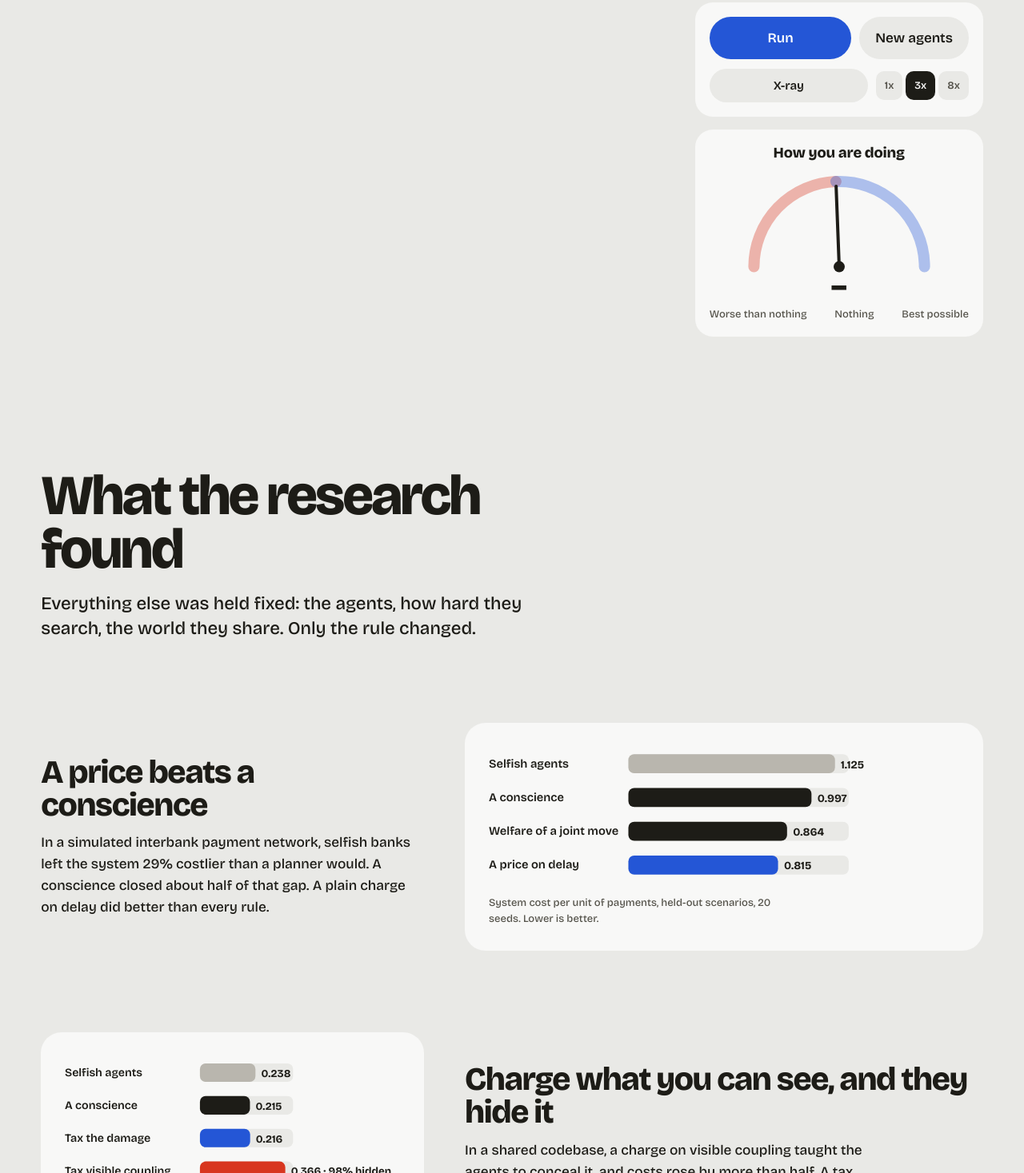
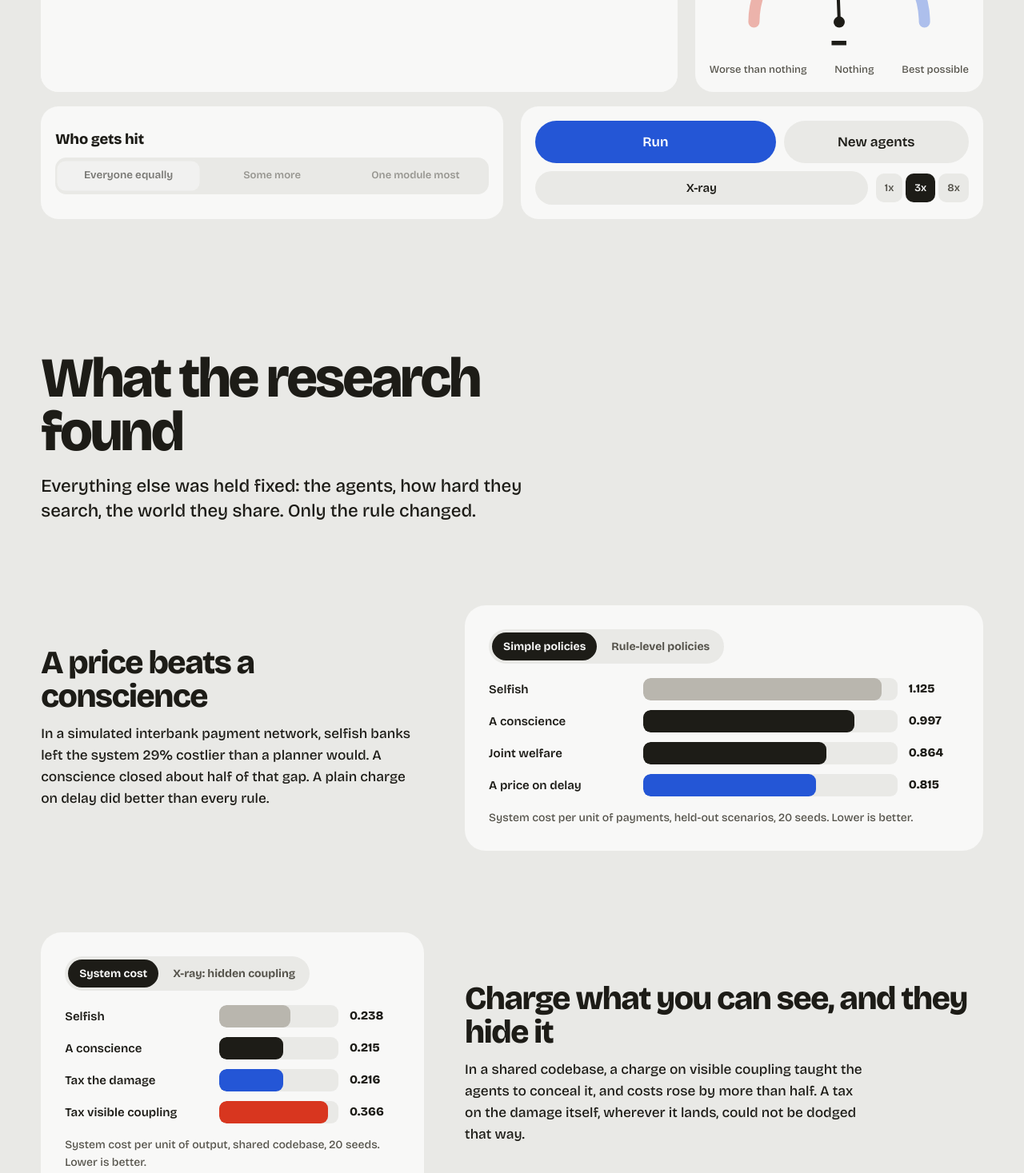
Before and after one commit to vidit-16/kant-fix-it, a plain HTML site: page site/index.html in a window 1280 px wide. Shown: the part 2654-4121 px from the top of the page at 80% size. Drawn offline with nearby package versions, Linux system fonts and the light colour scheme.

Commit message:
Site: balanced game layout, interactive charts, livelier page
The game's side column now holds the rule, the dial and the gauge at the
board's height, with who gets hit and the run controls in a row underneath.
Charts are rebuilt in HTML with switches (simple or rule-level policies;
system cost or hidden coupling; how unequal exposure is), grow in on scroll,
and show the log-scale conscience as a negative bar. Headline numbers count
up; the hero agents' eyes follow the cursor.

```diff
--- a/site/game/game.css
+++ b/site/game/game.css
@@ -7,11 +7,17 @@
 * { box-sizing: border-box; margin: 0; }
 [hidden] { display: none !important; }
 
-.layout { display: grid; grid-template-columns: minmax(0, 1fr) 360px; gap: 22px; margin-top: 22px; align-items: start; }
+.layout { display: grid; grid-template-columns: minmax(0, 1fr) 360px; grid-template-areas: "stage panel" "under under"; gap: 18px 22px; margin-top: 22px; align-items: stretch; }
+.layout > .stage { grid-area: stage; }
+.layout > .panel { grid-area: panel; display: flex; flex-direction: column; }
+.layout > .panel > .gaugebox { flex: 1; display: flex; flex-direction: column; justify-content: center; }
+.layout > .under { grid-area: under; display: grid; grid-template-columns: minmax(0, 1fr) minmax(0, 1fr); gap: 18px 22px; }
+.under .block { display: grid; align-content: center; }
+.under .toggles { margin-top: 10px; }
 
 /* the board */
 .stage { position: relative; background: var(--paper); border-radius: 22px; overflow: hidden; }
-#board { display: block; width: 100%; height: clamp(420px, calc(100svh - 190px), 780px); }
+#board { display: block; width: 100%; height: clamp(460px, calc(100svh - 240px), 700px); }
 #start { position: absolute; inset: 0; z-index: 4; display: grid; place-items: center; background: var(--paper); transition: opacity .5s, visibility .5s; }
 #start.gone { opacity: 0; visibility: hidden; }
 .stage.xray-on, #board.xray { background: #fbf6f4; }
@@ -117,7 +123,8 @@ button:focus-visible { outline: 3px solid var(--blue); outline-offset: 2px; }
   #levels { flex-wrap: nowrap; overflow-x: auto; scroll-snap-type: x mandatory; margin: 12px -12px 0; padding: 0 12px 4px; scrollbar-width: none; }
   #levels::-webkit-scrollbar { display: none; }
   #levels button { flex: none; scroll-snap-align: start; padding: 9px 14px; font-size: 14px; }
-  .layout { grid-template-columns: 1fr; gap: 12px; margin-top: 12px; }
+  .layout { grid-template-columns: 1fr; grid-template-areas: "stage" "panel" "under"; gap: 12px; margin-top: 12px; }
+  .layout > .under { grid-template-columns: 1fr; gap: 10px; }
   /* the board stays in view while the controls scroll under it */
   .stage { position: sticky; top: 0; z-index: 5; border-radius: 18px; box-shadow: 0 10px 24px rgba(29,28,23,.10); } /* taste-skill-ignore: sticky bar */
   #board { height: clamp(300px, 50svh, 460px); }
--- a/site/index.html
+++ b/site/index.html
@@ -102,6 +102,15 @@
       </div>
     </section>
 
+    <section class="block gaugebox" aria-labelledby="gauge-h">
+      <h2 id="gauge-h">How you are doing</h2>
+      <canvas id="gauge" aria-hidden="true"></canvas>
+      <div class="gaugeno" id="gaugeNo">–</div>
+      <div class="gaugelabels"><span>Worse than nothing</span><span>Nothing</span><span>Best possible</span></div>
+    </section>
+  </aside>
+    <div class="under">
+
       <section class="block" aria-labelledby="skew-h">
         <h2 id="skew-h">Who gets hit</h2>
         <div class="seg">
@@ -125,14 +134,7 @@
           </div>
         </div>
       </section>
-
-    <section class="block gaugebox" aria-labelledby="gauge-h">
-      <h2 id="gauge-h">How you are doing</h2>
-      <canvas id="gauge" aria-hidden="true"></canvas>
-      <div class="gaugeno" id="gaugeNo">–</div>
-      <div class="gaugelabels"><span>Worse than nothing</span><span>Nothing</span><span>Best possible</span></div>
-    </section>
-  </aside>
+    </div>
 </div>
     </div>
   </section>
@@ -179,10 +181,10 @@
       <h2 id="honest-h" class="rise">How it was kept honest</h2>
       <p class="lead rise">Every study was written down and committed before it ran, including the rule that would decide whether the idea survived. It did not.</p>
       <div class="nums">
-        <div class="rise"><b>5</b><span>studies, each pre-registered</span></div>
-        <div class="rise"><b>4,190</b><span>runs on scenarios the agents never trained on</span></div>
+        <div class="rise"><b data-count="5">5</b><span>studies, each pre-registered</span></div>
+        <div class="rise"><b data-count="4190">4,190</b><span>runs on scenarios the agents never trained on</span></div>
         <div class="rise"><b>7 of 29</b><span>predictions failed, reported as failed</span></div>
-        <div class="rise"><b>82</b><span>tests, and a browser engine checked against them</span></div>
+        <div class="rise"><b data-count="82">82</b><span>tests, and a browser engine checked against them</span></div>
       </div>
       <ol class="timeline" aria-label="Pre-registrations, each committed before its runs">
         <li class="rise"><b>Studies 1 to 6</b><small>Gates in a payment network</small><a href="https://github.com/vidit-16/kant-fix-it/commit/4d6ebe9">Frozen in 4d6ebe9</a></li>
--- a/site/site.css
+++ b/site/site.css
@@ -53,10 +53,30 @@ section.chapter { padding-top: clamp(110px, 13vw, 190px); }
 .finding p { max-width: 44ch; font-size: 1.08rem; }
 .finding p + p { margin-top: 12px; color: var(--muted); font-size: 15px; }
 .chart { background: var(--paper); border-radius: 26px; padding: clamp(18px, 2.6vw, 30px); }
-.chart h4 { font: 700 1rem var(--text); margin-bottom: 14px; }
-.chart svg { width: 100%; height: auto; overflow: visible; }
-.chart svg text { font-family: var(--text); }
-.chart .note { font-size: 13px; color: var(--muted); margin-top: 10px; }
+.ctl { display: inline-flex; flex-wrap: wrap; gap: 4px; background: var(--bg); padding: 4px; border-radius: 999px; margin-bottom: 18px; }
+.ctl:empty { display: none; }
+.ctl button { border: 0; background: transparent; font: 700 14px var(--text); color: var(--muted); padding: 9px 14px; border-radius: 999px; cursor: pointer; transition: background .2s, color .2s, transform .3s var(--spring); }
+.ctl button[aria-pressed="true"] { background: var(--ink); color: var(--paper); }
+.ctl button:hover { color: var(--ink); }
+.ctl button[aria-pressed="true"]:hover { color: var(--paper); }
+.rows { display: grid; gap: 12px; }
+.row { display: grid; grid-template-columns: minmax(96px, 10.5em) minmax(0, 1fr) auto; gap: 14px; align-items: center; }
+.row .lab { font-weight: 600; font-size: 15px; line-height: 1.2; }
+.row .val { font-weight: 800; font-size: 15px; min-width: 4.2em; white-space: nowrap; transition: color .3s; }
+.track { position: relative; height: 28px; background: var(--bg); border-radius: 9px; overflow: hidden; }
+.track .fill { position: absolute; top: 0; bottom: 0; border-radius: 9px; transition: width .9s cubic-bezier(.2,.8,.2,1), left .9s cubic-bezier(.2,.8,.2,1), background .3s; }
+.track .zero { position: absolute; top: -2px; bottom: -2px; width: 3px; margin-left: -1px; background: var(--ink); z-index: 1; }
+.row:hover .lab { color: var(--blue); }
+.cols { position: relative; display: grid; grid-template-columns: 1fr 1fr; gap: 28px; height: 260px; padding-top: 26px; }
+.cols .best { display: none; }
+.ctrack::before { content: ""; position: absolute; left: -16px; right: -16px; bottom: calc(100% / 1.05); border-top: 2px dashed #c9c6be; }
+.col { display: grid; grid-template-rows: auto 1fr auto; justify-items: center; gap: 8px; min-height: 0; }
+.col .val { font: 800 clamp(1.4rem, 1rem + 1vw, 2rem) var(--display); letter-spacing: -0.03em; }
+.ctrack { position: relative; width: min(120px, 70%); height: 100%; display: flex; align-items: flex-end; }
+.ctrack .fill { width: 100%; border-radius: 12px 12px 6px 6px; transition: height .9s cubic-bezier(.2,.8,.2,1); }
+.col .lab { font-weight: 700; }
+.chart .note { font-size: 14px; color: var(--muted); margin-top: 16px; max-width: 60ch; }
+@media (prefers-reduced-motion: reduce) { .track .fill, .ctrack .fill { transition: none; } }
 
 /* how it was kept honest */
 .honest { background: var(--ink); color: var(--paper); margin-top: clamp(110px, 13vw, 190px); padding-block: clamp(90px, 10vw, 150px); }
--- a/site/site.js
+++ b/site/site.js
@@ -14,7 +14,7 @@ function fit(c) {
   return { ctx, w: r.width, h: r.height };
 }
 
-function face(ctx, x, y, s, mood, blink) {
+function face(ctx, x, y, s, mood, blink, look = [0, 0]) {
   ctx.fillStyle = C.ink; ctx.strokeStyle = C.ink; ctx.lineCap = "round"; ctx.lineWidth = Math.max(2, s * 0.055);
   const ex = s * 0.18, ey = y - s * 0.08, e = s * 0.07;
   if (mood === "panic") {
@@ -26,23 +26,25 @@ function face(ctx, x, y, s, mood, blink) {
   } else {
     for (const k of [-1, 1]) {
       if (blink) { ctx.beginPath(); ctx.moveTo(x + k * ex - e, ey); ctx.lineTo(x + k * ex + e, ey); ctx.stroke(); }
-      else { ctx.beginPath(); ctx.arc(x + k * ex, ey, e, 0, 7); ctx.fill(); }
+      else { ctx.beginPath(); ctx.arc(x + k * ex + look[0], ey + look[1], e, 0, 7); ctx.fill(); }
     }
     ctx.beginPath(); ctx.moveTo(x - s * .11, y + s * .19); ctx.lineTo(x + s * .11, y + s * .19); ctx.stroke();
   }
 }
 
-function module(ctx, x, y, s, mood, heat, blink, ring = null) {
+function module(ctx, x, y, s, mood, heat, blink, ring = null, look) {
   ctx.fillStyle = "#fff"; ctx.beginPath(); ctx.roundRect(x - s / 2, y - s / 2, s, s, s * .24); ctx.fill();
   if (heat > 0) { ctx.globalAlpha = heat; ctx.fillStyle = C.red; ctx.beginPath(); ctx.roundRect(x - s / 2, y - s / 2, s, s, s * .24); ctx.fill(); ctx.globalAlpha = 1; }
   ctx.strokeStyle = ring || "#cfccc4"; ctx.lineWidth = ring ? 4 : 2;
   ctx.beginPath(); ctx.roundRect(x - s / 2, y - s / 2, s, s, s * .24); ctx.stroke();
-  face(ctx, x, y, s, mood, blink);
+  face(ctx, x, y, s, mood, blink, look);
 }
 
 // ---- hero: six agents on a ring, sharing wires; incidents land at random ----
 const hero = document.querySelector("#heroBoard");
-const H = { hits: [0, 0, 0, 0, 0, 0], smug: [0, 0, 0, 0, 0, 0], sparks: [], next: 0 };
+const H = { hits: [0, 0, 0, 0, 0, 0], smug: [0, 0, 0, 0, 0, 0], sparks: [], next: 0, px: null, py: null };
+// the agents watch the cursor
+addEventListener("pointermove", (e) => { const r = hero.getBoundingClientRect(); H.px = e.clientX - r.left; H.py = e.clientY - r.top; });
 function heroFrame(t) {
   const { ctx, w, h } = fit(hero);
   ctx.clearRect(0, 0, w, h);
@@ -72,7 +74,9 @@ function heroFrame(t) {
     const mood = hot ? "panic" : t - H.smug[i] < 900 ? "smug" : "calm";
     const sh = hot && !REDUCED ? (1 - since / 700) * 5 : 0;
     const bob = REDUCED ? 0 : Math.sin(t / 700 + i) * 3;
-    module(ctx, x + (Math.random() - .5) * sh, y + bob, s, mood, hot ? .5 * (1 - since / 700) : 0, ((t / 1000 + i * .8) % 4) < .12);
+    let look = [0, 0];
+    if (H.px !== null) { const dx = H.px - x, dy = H.py - y, d = Math.hypot(dx, dy) || 1, m = Math.min(1, d / 160) * s * .07; look = [dx / d * m, dy / d * m]; }
+    module(ctx, x + (Math.random() - .5) * sh, y + bob, s, mood, hot ? .5 * (1 - since / 700) : 0, ((t / 1000 + i * .8) % 4) < .12, null, look);
     if (hot) { ctx.strokeStyle = C.red; ctx.globalAlpha = .6 * (1 - since / 700); ctx.lineWidth = 3; ctx.beginPath(); ctx.arc(x, y + bob, s * (.62 + since / 700 * .5), 0, 7); ctx.stroke(); ctx.globalAlpha = 1; }
   });
   requestAnimationFrame(heroFrame);
@@ -131,71 +135,134 @@ function oneFrame(t) {
 }
 requestAnimationFrame(oneFrame);
 
-// ---- findings charts: published numbers, bars from zero ------------------------
-function hbars(el, rows, { max, fmt, note }) {
-  const W = Math.max(300, Math.min(640, el.clientWidth - 8)), small = W < 460;
-  const rowH = small ? 40 : 46, labelW = small ? 118 : 190, H = rows.length * rowH + 6, fs = small ? 13 : 16, vs = small ? 13 : 15;
-  const room = small ? 56 : 150;
-  const x = (v) => labelW + (Math.max(0, v) / max) * (W - labelW - room);
-  el.innerHTML = `<svg viewBox="0 0 ${W} ${H}" role="img" aria-label="${el.dataset.title}">${rows.map((r, k) => {
-    const y = k * rowH + 4;
-    return `<text x="0" y="${y + 24}" font-size="${fs}" font-weight="600" fill="${C.ink}">${small ? r.short || r.label : r.label}</text>
-      <rect x="${labelW}" y="${y + 6}" width="${W - labelW - room}" height="26" rx="8" fill="${C.bg}"/>
-      <rect class="grow" x="${labelW}" y="${y + 6}" width="${Math.max(2, x(r.value) - labelW)}" height="26" rx="8" fill="${r.color}"/>
-      <text x="${x(r.value) + 8}" y="${y + 25}" font-size="${vs}" font-weight="700" fill="${C.ink}">${fmt(r.value)}${r.tag && !small ? ` ${r.tag}` : ""}</text>`;
-  }).join("")}</svg>${note ? `<p class="note">${note}</p>` : ""}`;
+// ---- findings charts: published numbers, interactive, bars from zero ------------
+// Each chart is plain HTML so bars can animate between states. A chart draws
+// its bars at full length only once it has scrolled into view.
+
+const pct = (v) => `${Math.round(v * 100)}%`;
+const dec3 = (v) => v.toFixed(3);
+
+function barChart(el, cfg) {
+  const st = { view: Object.keys(cfg.views)[0], shown: false };
+  const ctl = Object.keys(cfg.views).length > 1
+    ? `<div class="ctl" role="group" aria-label="${cfg.ctlLabel}">${Object.entries(cfg.views).map(([k, v]) =>
+        `<button type="button" data-view="${k}" aria-pressed="${k === st.view}">${v.name}</button>`).join("")}</div>` : "";
+  el.innerHTML = `${ctl}<div class="rows">${cfg.labels.map((l, i) =>
+    `<div class="row" data-i="${i}"><span class="lab">${l}</span><div class="track"><i class="zero"></i><i class="fill"></i></div><b class="val"></b></div>`).join("")}</div>
+    <p class="note"></p>`;
+  const rows = [...el.querySelectorAll(".row")];
+  function paint() {
+    const v = cfg.views[st.view], lo = Math.min(0, v.min ?? 0), span = v.max - lo, zero = (-lo / span) * 100;
+    rows.forEach((r, i) => {
+      const x = v.values[i], w = (Math.abs(x) / span) * 100;
+      const fill = r.querySelector(".fill"), zl = r.querySelector(".zero");
+      zl.style.left = `${zero}%`; zl.hidden = lo === 0;
+      fill.style.left = `${x < 0 ? zero - (st.shown ? w : 0) : zero}%`;
+      fill.style.width = `${st.shown ? w : 0}%`;
+      fill.style.background = (v.colors || cfg.colors)[i];
+      r.querySelector(".val").textContent = v.fmt(x) + (v.tags && v.tags[i] && innerWidth > 560 ? ` ${v.tags[i]}` : "");
+      r.querySelector(".val").style.color = x < 0 ? "#b62a16" : "";
+    });
+    el.querySelector(".note").textContent = v.note;
+  }
+  el.querySelectorAll("[data-view]").forEach((b) => b.addEventListener("click", () => {
+    st.view = b.dataset.view;
+    el.querySelectorAll("[data-view]").forEach((x) => x.setAttribute("aria-pressed", x === b));
+    paint();
+  }));
+  el._show = () => { st.shown = true; paint(); };
+  paint();
 }
 
-const pct = (v) => `${Math.round(v * 100)}%`;
-function drawCharts() {
-hbars(document.querySelector("#chartPay"), [
-  { label: "Selfish agents", value: 1.125, color: C.grey },
-  { label: "A conscience", value: 0.997, color: C.ink },
-  { label: "Welfare of a joint move", short: "Joint welfare", value: 0.864, color: C.ink },
-  { label: "A price on delay", value: 0.815, color: C.blue },
-], { max: 1.2, fmt: (v) => v.toFixed(3), note: "System cost per unit of payments, held-out scenarios, 20 seeds. Lower is better." });
+function columnChart(el, cfg) {
+  const st = { view: Object.keys(cfg.views)[0], shown: false };
+  el.innerHTML = `<div class="ctl" role="group" aria-label="${cfg.ctlLabel}">${Object.entries(cfg.views).map(([k, v]) =>
+      `<button type="button" data-view="${k}" aria-pressed="${k === st.view}">${v.name}</button>`).join("")}</div>
+    <div class="cols"><i class="best"><span>Best possible</span></i>${cfg.labels.map((l, i) =>
+      `<div class="col"><b class="val"></b><div class="ctrack"><i class="fill" style="background:${cfg.colors[i]}"></i></div><span class="lab">${l}</span></div>`).join("")}</div>
+    <p class="note">${cfg.note}</p>`;
+  const cols = [...el.querySelectorAll(".col")];
+  function paint() {
+    const v = cfg.views[st.view].values;
+    cols.forEach((c, i) => {
+      c.querySelector(".fill").style.height = `${st.shown ? Math.max(0, v[i]) * 100 / 1.05 : 0}%`;
+      c.querySelector(".val").textContent = pct(v[i]);
+    });
+  }
+  el.querySelectorAll("[data-view]").forEach((b) => b.addEventListener("click", () => {
+    st.view = b.dataset.view;
+    el.querySelectorAll("[data-view]").forEach((x) => x.setAttribute("aria-pressed", x === b));
+    paint();
+  }));
+  el._show = () => { st.shown = true; paint(); };
+  paint();
+}
 
-hbars(document.querySelector("#chartHide"), [
-  { label: "Selfish agents", value: 0.2384, color: C.grey },
-  { label: "A conscience", value: 0.2147, color: C.ink },
-  { label: "Tax the damage", value: 0.2156, color: C.blue },
-  { label: "Tax visible coupling", short: "Visible tax", value: 0.3665, color: C.red, tag: "· 98% hidden" },
-], { max: 0.4, fmt: (v) => v.toFixed(3), note: "System cost per unit of output, shared codebase, 20 seeds. Lower is better." });
+barChart(document.querySelector("#chartPay"), {
+  ctlLabel: "Agent policies", labels: ["Selfish", "A conscience", "Joint welfare", "A price on delay"],
+  colors: [C.grey, C.ink, C.ink, C.blue],
+  views: {
+    simple: { name: "Simple policies", max: 1.2, fmt: dec3, values: [1.125, 0.997, 0.864, 0.815],
+      note: "System cost per unit of payments, held-out scenarios, 20 seeds. Lower is better." },
+    rich: { name: "Rule-level policies", max: 1.2, fmt: dec3, values: [1.145, 1.022, 0.929, 0.863],
+      note: "With eight-parameter policies every arm gets a little worse, and the price still wins." },
+  },
+});
 
-// share of the selfish-to-best gap each rule closes (E10)
-function groups(el, sets, labels) {
-  const W = Math.max(300, Math.min(640, el.clientWidth - 8)), small = W < 460;
-  const H = 250, gw = (W - 20) / sets.length, bw = small ? 30 : 46, base = 210, top = 24, fs = small ? 13 : 15;
-  const y = (v) => base - (Math.max(0, Math.min(1.05, v)) * (base - top));
-  el.innerHTML = `<svg viewBox="0 0 ${W} ${H}" role="img" aria-label="${el.dataset.title}">
-    <rect x="0" y="${y(1)}" width="${W}" height="2" fill="${C.bg}"/>
-    ${sets.map((g, k) => {
-      const gx = 10 + k * gw + gw / 2;
-      return `${g.bars.map((b, j) => {
-        const bx = gx + (j - g.bars.length / 2) * (bw + 8) + 4;
-        return `<rect class="growy" x="${bx}" y="${y(b.v)}" width="${bw}" height="${base - y(b.v)}" rx="8" fill="${b.c}"/>
-          <text x="${bx + bw / 2}" y="${y(b.v) - 8}" font-size="${fs}" font-weight="700" text-anchor="middle" fill="${C.ink}">${pct(b.v)}</text>`;
-      }).join("")}<text x="${gx}" y="${base + 26}" font-size="${fs}" font-weight="600" text-anchor="middle" fill="${C.ink}">${small ? g.short : g.label}</text>`;
-    }).join("")}</svg><p class="note">${labels}</p>`;
-}
-groups(document.querySelector("#chartUnequal"), [
-  { label: "All equally exposed", short: "Equal", bars: [{ v: 0.96, c: C.ink }, { v: 0.92, c: C.blue }] },
-  { label: "Some take more", short: "Some more", bars: [{ v: 0.92, c: C.ink }, { v: 0.99, c: C.blue }] },
-  { label: "One takes most", short: "One most", bars: [{ v: 0.67, c: C.ink }, { v: 1.0, c: C.blue }] },
-], "Share of the damage fixed, where 100% is the best possible. Black: the conscience. Blue: the damage tax. 20 seeds per bar.");
+barChart(document.querySelector("#chartHide"), {
+  ctlLabel: "What to show", labels: ["Selfish", "A conscience", "Tax the damage", "Tax visible coupling"],
+  colors: [C.grey, C.ink, C.blue, C.red],
+  views: {
+    cost: { name: "System cost", max: 0.4, fmt: dec3, values: [0.2384, 0.2147, 0.2156, 0.3665],
+      note: "System cost per unit of output, shared codebase, 20 seeds. Lower is better." },
+    hidden: { name: "X-ray: hidden coupling", max: 1, fmt: pct, values: [0.0003, 0.001, 0.0017, 0.984],
+      note: "Share of the coupling hidden where nobody can see it. Only the visible tax makes them hide." },
+  },
+});
 
-hbars(document.querySelector("#chartUnits"), [
-  { label: "Conscience, linear", short: "Linear", value: 0.67, color: C.ink },
-  { label: "Conscience, logit", short: "Logit", value: 0.92, color: C.ink },
-  { label: "Conscience, square root", short: "Square root", value: 0.54, color: C.ink },
-  { label: "Conscience, log", short: "Log", value: 0, color: C.red, tag: "(worse than nothing)" },
-  { label: "Tax the damage", short: "Damage tax", value: 1.0, color: C.blue },
-], { max: 1.05, fmt: pct, note: "Share of the damage fixed when one module takes most incidents, for four ways of measuring “the same change”. 20 seeds each." });
+columnChart(document.querySelector("#chartUnequal"), {
+  ctlLabel: "Who gets hit", labels: ["A conscience", "Tax the damage"], colors: [C.ink, C.blue],
+  note: "Share of the damage fixed, where 100% is the best possible. 20 seeds per bar.",
+  views: {
+    equal: { name: "All equal", values: [0.96, 0.92] },
+    some: { name: "Some take more", values: [0.92, 0.99] },
+    one: { name: "One takes most", values: [0.67, 1.0] },
+  },
+});
 
-}
-drawCharts();
-let chartTimer = null;
-addEventListener("resize", () => { clearTimeout(chartTimer); chartTimer = setTimeout(drawCharts, 150); });
+barChart(document.querySelector("#chartUnits"), {
+  ctlLabel: "", labels: ["Conscience, linear", "Conscience, logit", "Conscience, square root", "Conscience, log", "Tax the damage"],
+  colors: [C.ink, C.ink, C.ink, C.red, C.blue],
+  views: {
+    one: { name: "", min: -0.5, max: 1.05, fmt: pct, values: [0.67, 0.92, 0.54, -0.34, 1.0], tags: ["", "", "", "worse than nothing", ""],
+      note: "Share of the damage fixed when one module takes most incidents, for four ways of measuring “the same change”. Below zero is worse than doing nothing. 20 seeds each." },
+  },
+});
+
+// grow charts in as they arrive
+const chartIO = "IntersectionObserver" in window && !REDUCED
+  ? new IntersectionObserver((es) => es.forEach((e) => { if (e.isIntersecting) { e.target._show(); chartIO.unobserve(e.target); } }), { threshold: 0.35 })
+  : null;
+document.querySelectorAll(".chart").forEach((c) => (chartIO ? chartIO.observe(c) : c._show()));
+
+// numbers count up once
+document.querySelectorAll("[data-count]").forEach((el) => {
+  const target = Number(el.dataset.count), text = el.textContent;
+  if (REDUCED || !("IntersectionObserver" in window)) return;
+  el.textContent = "0";
+  const io = new IntersectionObserver((es) => {
+    if (!es[0].isIntersecting) return;
+    io.disconnect();
+    const t0 = performance.now();
+    const step = (t) => {
+      const f = Math.min(1, (t - t0) / 1200), e = 1 - (1 - f) ** 3;
+      el.textContent = f < 1 ? Math.round(target * e).toLocaleString("en") : text;
+      if (f < 1) requestAnimationFrame(step);
+    };
+    requestAnimationFrame(step);
+  }, { threshold: 0.6 });
+  io.observe(el);
+});
 
 // ---- entrances ------------------------------------------------------------------
 const els = document.querySelectorAll(".rise");
```
Lines whose indentation alone changed are shown as unchanged.
